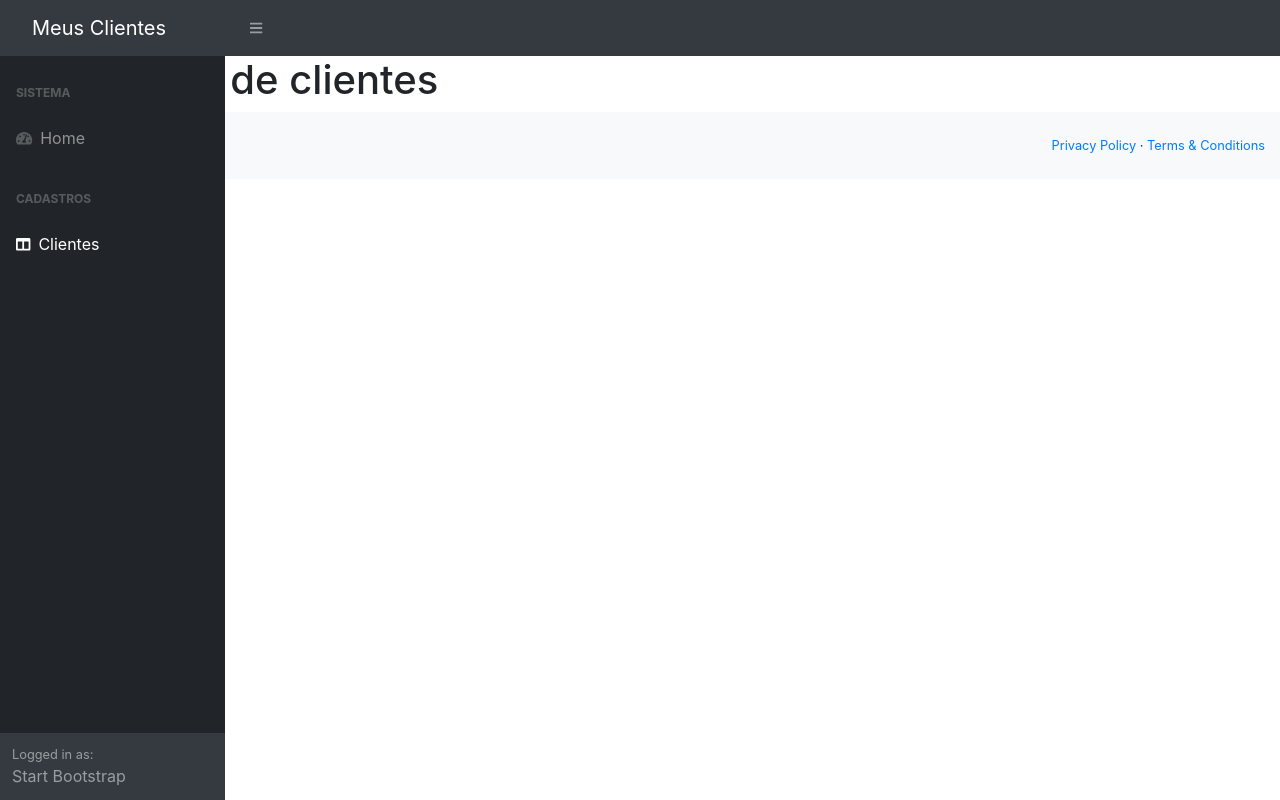
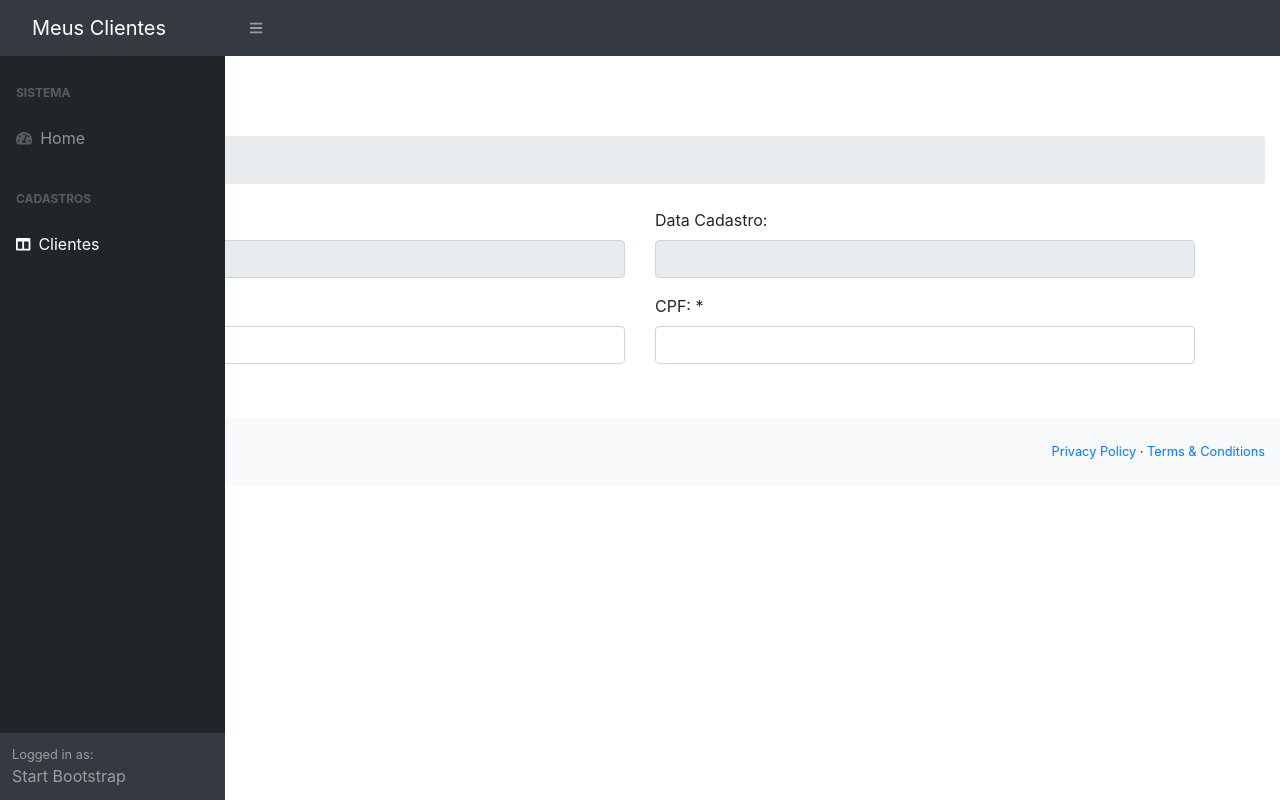
Before and after one commit to arthurcvm/clientes-app-angular, an Angular app: page /clientes-form in a window 1280 px wide. Built offline with nearby package versions, Linux system fonts and the light colour scheme.

Commit message:
construção de formulário de clientes

```diff
--- /dev/null
+++ b/src/app/clientes/cliente.ts
@@ -0,0 +1,6 @@
+export class Cliente {
+    id: number;
+    nome: string;
+    cpf: string;
+    dataCadastro: string;
+}
--- a/src/app/clientes/clientes-form/clientes-form.component.html
+++ b/src/app/clientes/clientes-form/clientes-form.component.html
@@ -1 +1,43 @@
-<h1>Formulário de clientes</h1>
+<h1 class="mt-4">Clientes</h1>
+<ol class="breadcrumb mb-4">
+    <li class="breadcrumb-item active">Cadastro</li>
+</ol>
+<div class="container">
+    <form>
+        <div class="row">
+            <div class="col-md-6">
+                <div class="form-group">
+                    <label>ID:</label>
+                    <input type="text" class="form-control" disabled>
+                </div>
+            </div>
+            <div class="col-md-6">
+                <div class="form-group">
+                    <label>Data Cadastro:</label>
+                    <input type="text" class="form-control" disabled>
+                </div>
+            </div>
+        </div>
+        <div class="row">
+            <div class="col-md-6">
+                <div class="form-group">
+                    <label>Nome: *</label>
+                    <input type="text" class="form-control">
+                </div>
+            </div>
+            <div class="col-md-6">
+                <div class="form-group">
+                    <label>CPF: *</label>
+                    <input type="text" class="form-control">
+                </div>
+            </div>
+        </div>
+        <div class="row">
+            <div class="col-md-2">
+                <button type="submit" class="btn btn-success">
+                    <i class="fa fa-save"></i> Salvar
+                </button>
+            </div>
+        </div>
+    </form>
+</div>
--- a/src/app/clientes/clientes-form/clientes-form.component.ts
+++ b/src/app/clientes/clientes-form/clientes-form.component.ts
@@ -1,4 +1,5 @@
 import { Component, OnInit } from '@angular/core';
+import { Cliente } from '../cliente';
 
 @Component({
   selector: 'app-clientes-form',
@@ -7,6 +8,8 @@
 })
 export class ClientesFormComponent implements OnInit {
 
+  cliente: Cliente
+
   constructor() { }
 
   ngOnInit(): void {
```
